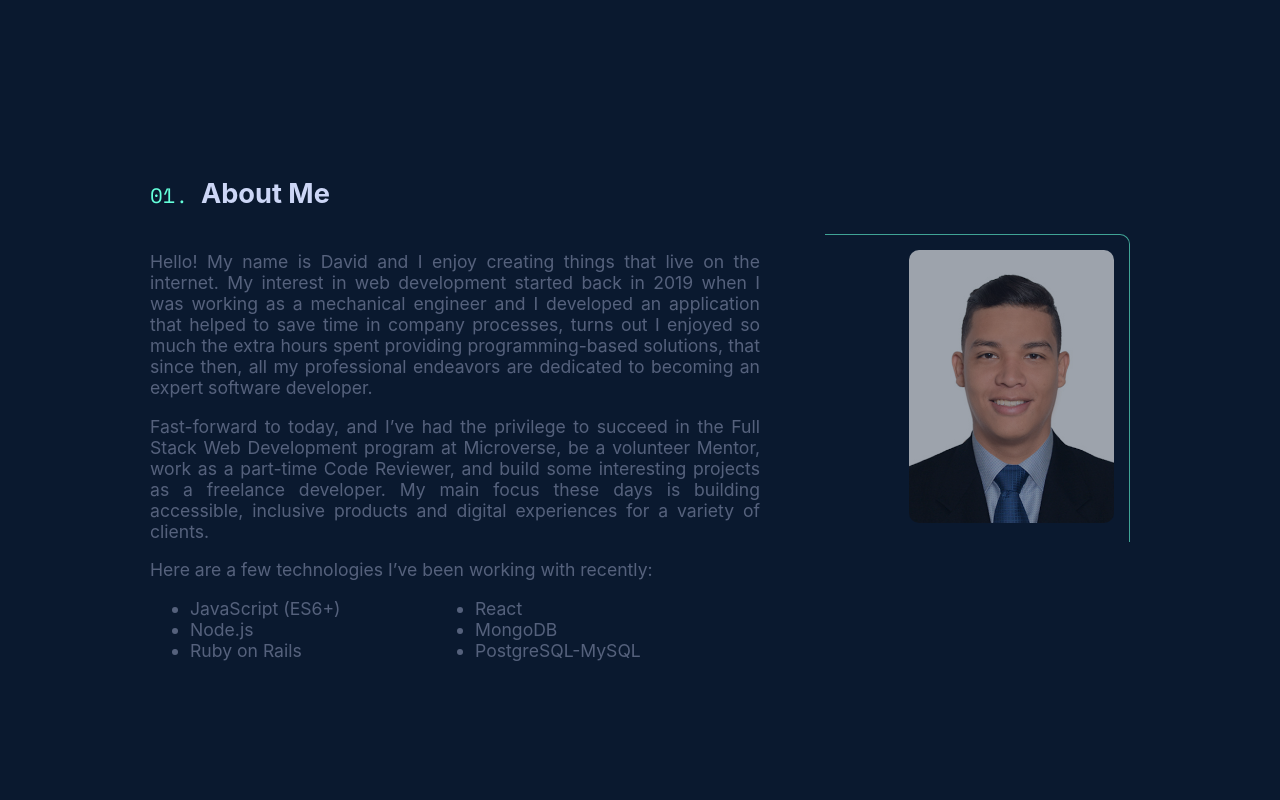
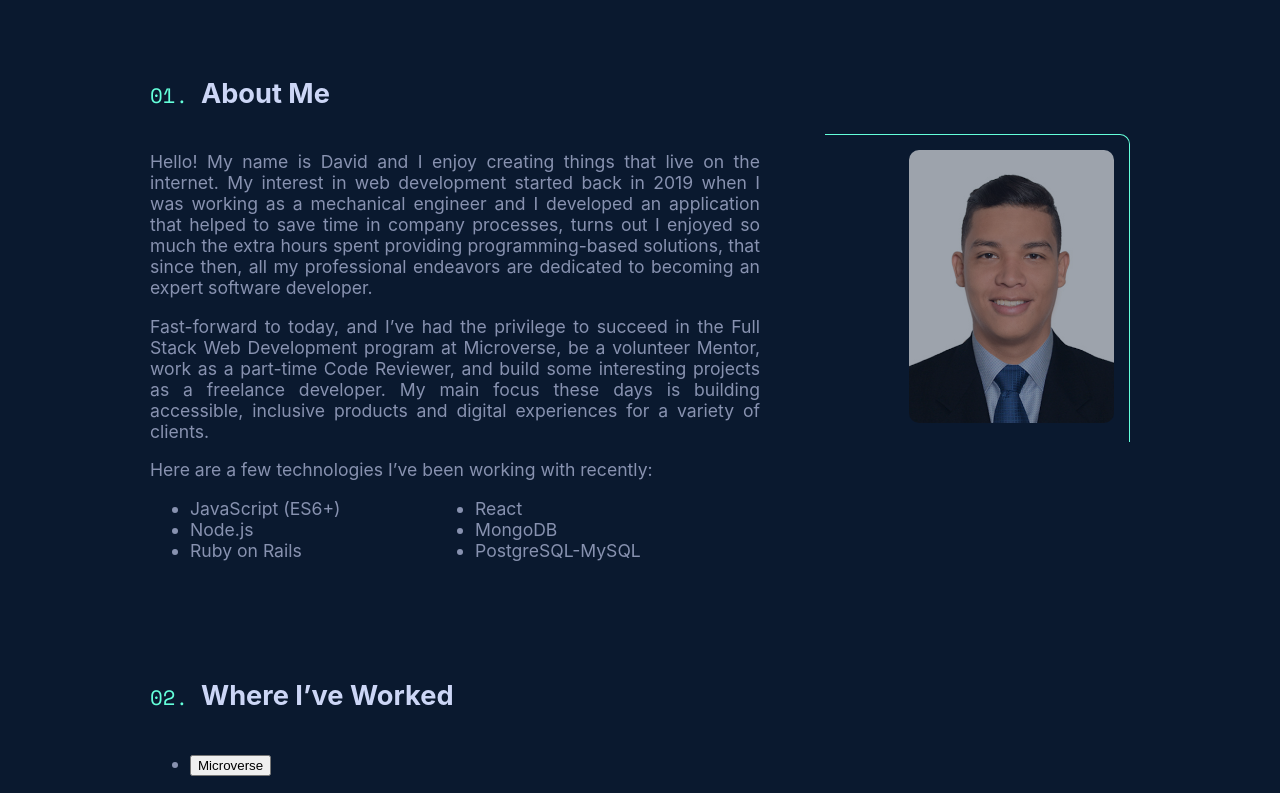
Before and after one commit to petudeveloper/portafolio, a React (Create React App) app: page / in a window 1280 px wide. Shown: the part 700-1500 px from the top of the page. Built offline with nearby package versions, Linux system fonts and the light colour scheme.

Commit message:
Remove hover effect.

```diff
--- a/src/components/AboutMe/aboutMe.module.css
+++ b/src/components/AboutMe/aboutMe.module.css
@@ -13,7 +13,7 @@
 }
 
 .container {
-  margin-top: 200px;
+  margin-top: 100px;
   padding: 0 50px;
 }
 
@@ -24,12 +24,6 @@
   display: grid;
   gap: 65px;
   grid-template-columns: 2fr 1fr;
-  opacity: 0.6;
-}
-
-.content:hover {
-  transform: scale(1.1);
-  opacity: 1;
 }
 
 .imageContainer {
@@ -46,6 +40,12 @@
   width: 100%;
   border-radius: 10px;
   max-width: 205px;
+  opacity: 0.6;
+}
+
+.img:hover {
+  transform: scale(1.1);
+  opacity: 1;
 }
 
 .list {
--- a/src/components/Work/work.module.css
+++ b/src/components/Work/work.module.css
@@ -1,5 +1,5 @@
 .container {
-  margin-top: 200px;
+  margin-top: 100px;
   padding: 0 50px;
 }
 
@@ -21,14 +21,8 @@
   color: var(--medium-blue);
   text-align: justify;
   font-size: 1.1rem;
-  opacity: 0.6;
   display: grid;
   grid-template-columns: 1fr 3fr;
-}
-
-.content:hover {
-  transform: scale(1.1);
-  opacity: 1;
 }
 
 @media (max-width: 425px) {
```
